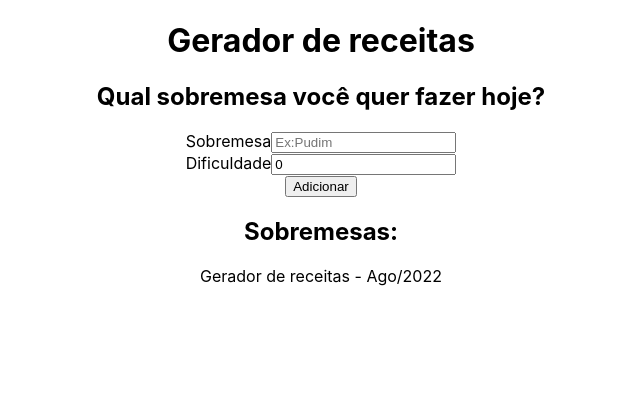
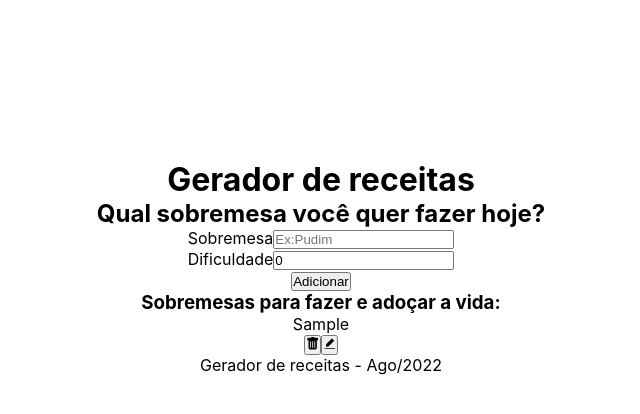
Before and after one commit to LucasPeil/todo-receitas-app, a React (Create React App) app in the folder Frontend/: page / in a window 1280 px wide. Both pictures are taken after typing "Sample" into the empty fields and a click on the input "Adicionar". Shown: the top 414 px of the page, without its empty margins (319-959 px from the left). Built offline with nearby package versions, Linux system fonts and the light colour scheme.

Commit message:
Add/Delete/Edit functions done. Modal not finished

```diff
--- a/Frontend/package.json
+++ b/Frontend/package.json
@@ -14,6 +14,7 @@
     "cheerio": "^1.0.0-rc.12",
     "react": "^18.2.0",
     "react-dom": "^18.2.0",
+    "react-icons": "^4.4.0",
     "react-scripts": "5.0.1",
     "typescript": "^4.7.4",
     "web-vitals": "^2.1.4"
--- /dev/null
+++ b/Frontend/src/App.module.css
@@ -0,0 +1,5 @@
+.app {
+  text-align: center;
+
+
+}
--- a/Frontend/src/App.tsx
+++ b/Frontend/src/App.tsx
@@ -1,27 +1,56 @@
 
 import { useState } from 'react';
-import './App.css';
 import DessertForm from './components/DessertForm';
+import DessertList from './components/DessertList'
 import Footer from './components/Footer';
 import Header from './components/Header';
-
+import Modal from './components/Modal';
+import styles from "./App.module.css"
 import {IDesserts} from "./interfaces/Desserts"
 
 function App() {
 
   const [dessertList, setDessertList] = useState<IDesserts[]>([])
-  const [updatedDessert, setUpdatedDessert] = useState<IDesserts | null>(null)
+  const [desertToUpdate, setDesertToUpdate] = useState<IDesserts | null>(null)
+
+  const handleDelete = (id:number)=>{
+    setDessertList(dessertList.filter((dessert)=>(
+      dessert.id != id
+    )))
+  }
+
+  const handleEdit = ( dessert: IDesserts)=>{
+    setDesertToUpdate(dessert)
+    let modal = document.querySelector("#modal")
+    modal?.classList.remove("hide")
+    // 3 - Efetivamente editar a lista (setDessertList)
+  }
+
+  const updateDessert = (id:number, name:string, difficulty:number) =>{
+    const updatedDessert : IDesserts = {id,name,difficulty}
+    const updatedDessertList = dessertList.map((dessert)=>{
+    return dessert.id === updatedDessert.id ? updatedDessert : dessert;
+    });
+
+    setDessertList(updatedDessertList)
+
+    let modal = document.querySelector("#modal")
+    modal?.classList.remove("hide")
+  }
 
   return (
-    <div className="App">
+    <div className={styles.app}>
+      <Modal title="Edite Sua Lista" children ={<DessertForm btnText='Editar' dessertList={dessertList} setDessertList={setDessertList}  desertToUpdate={desertToUpdate} updateDessert={updateDessert} />} />
       <Header/>
       <div>
         <h2>Qual sobremesa você quer fazer hoje?</h2>
-        <DessertForm btnText = "Adicionar" dessertList={dessertList} setDessertList={setDessertList}/>
+        <DessertForm btnText = "Adicionar" dessertList={dessertList} setDessertList={setDessertList}  desertToUpdate={desertToUpdate} updateDessert={updateDessert}/>
       </div>
       <div>
-        <h2>Sobremesas:</h2>
+        <h3>Sobremesas para fazer e adoçar a vida:</h3>
       </div>
+        <DessertList dessertList={dessertList} setDessertList={setDessertList}
+        handleDelete={handleDelete} handleEdit={handleEdit} />
 
       <Footer/>
     </div>
--- /dev/null
+++ b/Frontend/src/Global.d.ts
@@ -0,0 +1 @@
+declare module "*.module.css"
--- a/Frontend/src/components/DessertForm.tsx
+++ b/Frontend/src/components/DessertForm.tsx
@@ -4,27 +4,40 @@ import {IDesserts} from "../interfaces/Desserts"
 
 
 interface Props {
-    btnText: string
-    dessertList: IDesserts[]
-    setDessertList?: React.Dispatch<React.SetStateAction<IDesserts[]>>
+    btnText: string;
+    dessertList: IDesserts[] ;
+    desertToUpdate?: IDesserts | null;
+    setDessertList?: React.Dispatch<React.SetStateAction<IDesserts[]>>;
+    updateDessert?(id:number, name:string, difficulty:number): void;
 }
 
-const DesertForm = ({btnText, dessertList, setDessertList}:Props) => {
+const DesertForm = ({btnText, dessertList, setDessertList, updateDessert, desertToUpdate }:Props) => {
 
     const [id, setId] = useState<number>(0)
     const [name,setName] = useState<string>("")
-    const [difficulty,setDifficulty] = useState<number >(0)
+    const [difficulty,setDifficulty] = useState<number>(0)
+
+    useEffect(()=>{
+        if(desertToUpdate){
+            setId(desertToUpdate.id!)
+            setName(desertToUpdate.name)
+            setDifficulty(desertToUpdate.difficulty)
+        }
+    },[desertToUpdate])
 
     const addDessertHandler = (e:FormEvent<HTMLFormElement>)=>{
         e.preventDefault()
+        if(btnText == "Adicionar"){
         const id:number = Math.floor(Math.random()*1000)
-        const newDessert: IDesserts = {id,name,difficulty}
+        const newDessert:IDesserts = {id,name,difficulty}
         setDessertList!([...dessertList, newDessert])
+
+        }else if(updateDessert){
+            updateDessert(id,name,difficulty)
+        }
 
         setName("")
         setDifficulty(0)
-
-        console.log(dessertList)
     }
     const onChangeHandler = (e:ChangeEvent<HTMLInputElement>) =>{
         if(e.target.name === "name"){
--- a/Frontend/src/components/DessertList.tsx
+++ b/Frontend/src/components/DessertList.tsx
@@ -1,12 +1,30 @@
 
 import React from 'react'
+import {BsTrashFill} from "react-icons/bs"
+import {AiFillEdit} from "react-icons/ai"
+import {IDesserts} from '../interfaces/Desserts'
 
 interface Props {
-
+  dessertList: IDesserts[]
+  setDessertList: React.Dispatch<React.SetStateAction<IDesserts[]>>
+  handleDelete(id:number): void
+  handleEdit( dessert: IDesserts):void
 }
 
-const DesertList = (props: Props) => {
+
+
+const DessertList = ({dessertList, handleDelete, handleEdit}: Props) => {
+
   return (
-    <div>Lista de Sobremas</div>
+    <div>{dessertList.map((dessert)=>(
+      <div key={dessert.id}>
+        <p>{dessert.name}</p>
+        <button onClick={() => handleDelete(dessert.id!) }><BsTrashFill/></button>
+        <button onClick={() => handleEdit(dessert) }><AiFillEdit/></button>
+
+      </div>
+    ))}</div>
   )
 }
+
+export default DessertList;
--- /dev/null
+++ b/Frontend/src/components/Header.module.css
@@ -0,0 +1,3 @@
+.header{
+    margin-top: 10em;
+}
--- a/Frontend/src/components/Header.tsx
+++ b/Frontend/src/components/Header.tsx
@@ -1,9 +1,8 @@
 import React from 'react'
-
-
+import styles from "./Header.module.css"
 const Header = () => {
   return (
-    <header>
+    <header className={styles.header}>
         <h1>Gerador de receitas</h1>
     </header>
   )
--- /dev/null
+++ b/Frontend/src/components/Modal.module.css
@@ -0,0 +1,9 @@
+.modal{
+    position: absolute;
+    background-color: rgba(0,0,0, 0.5);
+    height: 100vh;
+    width: 100vw;
+}
+.modalForm{
+    z-index: 3;
+}
--- /dev/null
+++ b/Frontend/src/components/Modal.tsx
@@ -0,0 +1,20 @@
+import React from 'react'
+import styles from "./Modal.module.css"
+type Props = {
+    children: React.ReactNode
+    title: string
+}
+
+const Modal = ({children,title}: Props) => {
+  return (
+    <div id="modal" className="hide">
+        <div className={styles.modalForm}>
+            {title}
+            {children}
+        </div>
+        <div className={styles.modal}></div>
+    </div>
+  )
+}
+
+export default Modal
--- a/Frontend/src/index.css
+++ b/Frontend/src/index.css
@@ -1,13 +1,19 @@
+*{
+  margin: 0;
+  padding:0;
+}
 body {
-  margin: 0;
+
   font-family: -apple-system, BlinkMacSystemFont, 'Segoe UI', 'Roboto', 'Oxygen',
     'Ubuntu', 'Cantarell', 'Fira Sans', 'Droid Sans', 'Helvetica Neue',
     sans-serif;
-  -webkit-font-smoothing: antialiased;
-  -moz-osx-font-smoothing: grayscale;
+
 }
 
 code {
   font-family: source-code-pro, Menlo, Monaco, Consolas, 'Courier New',
     monospace;
 }
+.hide{
+  display: none !important;
+}
```
Also changed, not shown: 1 other file (tests, documents, lock files or other folders).
